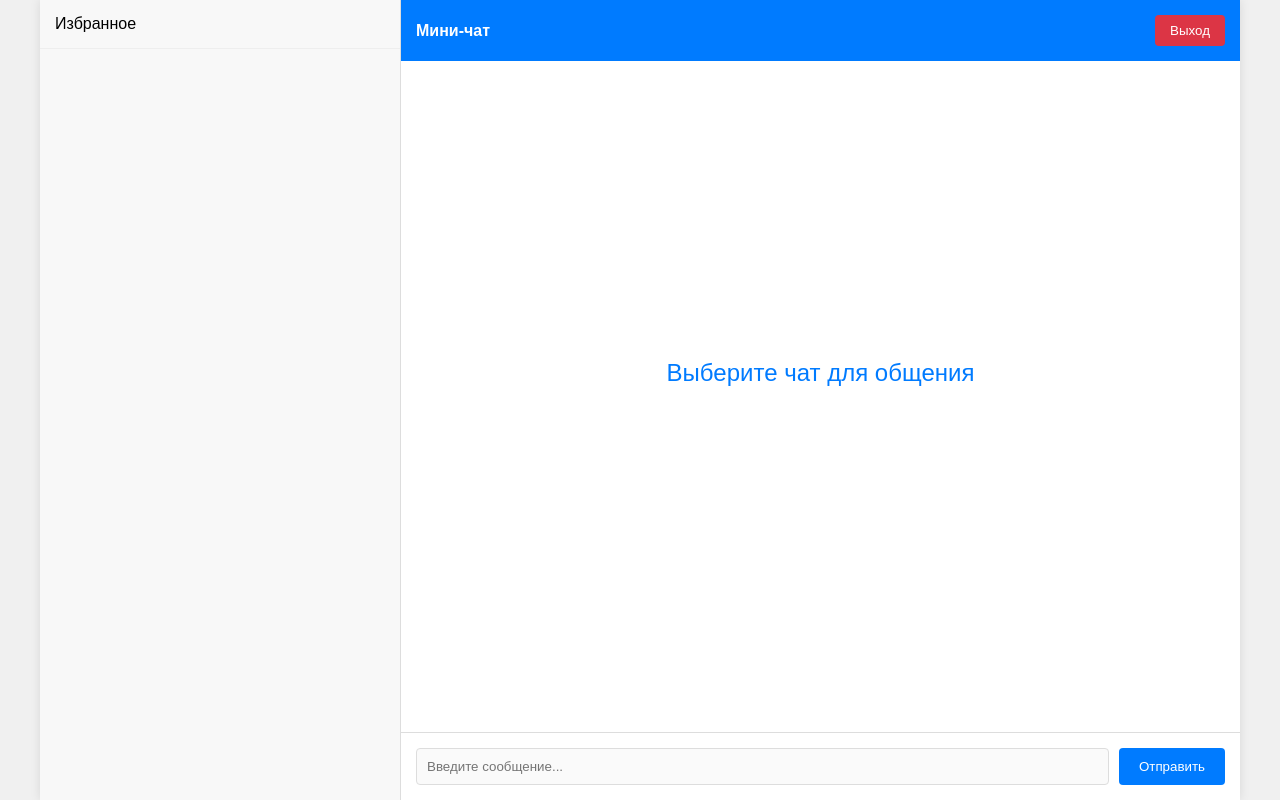
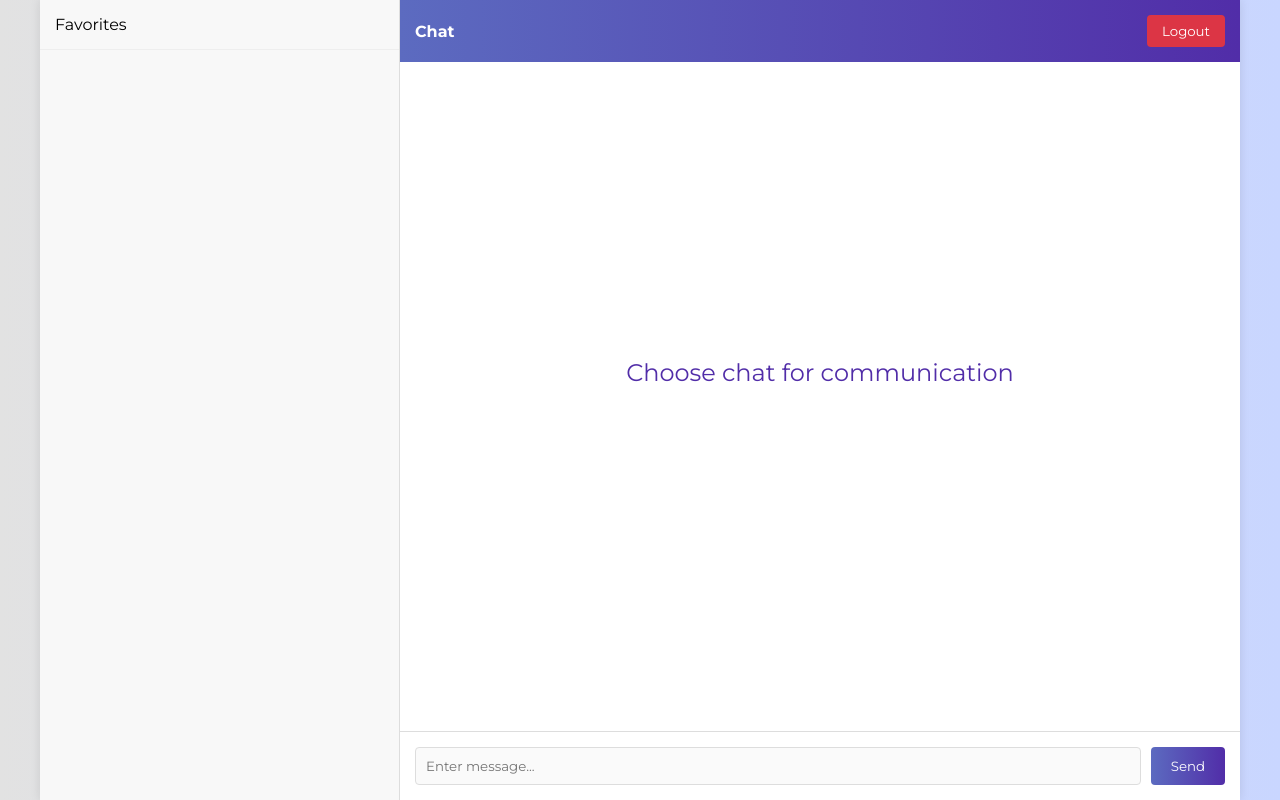
Before and after one commit to FranChesK0/simple-chat-app, a FastAPI app: template simple-chat-app/templates/chat.html in a window 1280 px wide. Run offline with FastAPI, Linux system fonts and the light colour scheme; the template is opened without the code that fills it, so the values that code supplies are empty.

Commit message:
update chat page

```diff
--- a/simple-chat-app/static/js/chat.js
+++ b/simple-chat-app/static/js/chat.js
@@ -1,9 +1,7 @@
-// Сохраняем текущий выбранный userId и WebSocket соединение
 let selectedUserId = null;
 let socket = null;
 let messagePollingInterval = null;
 
-// Функция выхода из аккаунта
 async function logout() {
     try {
         const response = await fetch('/auth/logout', {
@@ -14,17 +12,16 @@ async function logout() {
         if (response.ok) {
             window.location.href = '/auth';
         } else {
-            console.error('Ошибка при выходе');
+            console.error('Logout error');
         }
     } catch (error) {
-        console.error('Ошибка при выполнении запроса:', error);
+        console.error('Request error:', error);
     }
 }
 
-// Функция выбора пользователя
 async function selectUser(userId, userName, event) {
     selectedUserId = userId;
-    document.getElementById('chatHeader').innerHTML = `<span>Чат с ${userName}</span><button class="logout-button" id="logoutButton">Выход</button>`;
+    document.getElementById('chatHeader').innerHTML = `<span>Chat with ${userName}</span><button class="logout-button" id="logoutButton">Logout</button>`;
     document.getElementById('messageInput').disabled = false;
     document.getElementById('sendButton').disabled = false;
 
@@ -42,7 +39,6 @@ async function selectUser(userId, userName, event) {
     startMessagePolling(userId);
 }
 
-// Загрузка сообщений
 async function loadMessages(userId) {
     try {
         const response = await fetch(`/chat/messages/${userId}`);
@@ -53,17 +49,16 @@ async function loadMessages(userId) {
             createMessageElement(message.content, message.recipient_id)
         ).join('');
     } catch (error) {
-        console.error('Ошибка загрузки сообщений:', error);
+        console.error('Error while loading messages:', error);
     }
 }
 
-// Подключение WebSocket
 function connectWebSocket() {
     if (socket) socket.close();
 
     socket = new WebSocket(`wss://${window.location.host}/chat/ws/${selectedUserId}`);
 
-    socket.onopen = () => console.log('WebSocket соединение установлено');
+    socket.onopen = () => console.log('WebSocket connected');
 
     socket.onmessage = (event) => {
         const incomingMessage = JSON.parse(event.data);
@@ -72,10 +67,9 @@ function connectWebSocket() {
         }
     };
 
-    socket.onclose = () => console.log('WebSocket соединение закрыто');
+    socket.onclose = () => console.log('WebSocket connection closed');
 }
 
-// Отправка сообщения
 async function sendMessage() {
     const messageInput = document.getElementById('messageInput');
     const message = messageInput.value.trim();
@@ -94,61 +88,51 @@ async function sendMessage() {
             addMessage(message, selectedUserId);
             messageInput.value = '';
         } catch (error) {
-            console.error('Ошибка при отправке сообщения:', error);
+            console.error('Error while sending message:', error);
         }
     }
 }
 
-// Добавление сообщения в чат
 function addMessage(text, recipient_id) {
     const messagesContainer = document.getElementById('messages');
     messagesContainer.insertAdjacentHTML('beforeend', createMessageElement(text, recipient_id));
     messagesContainer.scrollTop = messagesContainer.scrollHeight;
 }
 
-// Создание HTML элемента сообщения
 function createMessageElement(text, recipient_id) {
     const userID = parseInt(selectedUserId, 10);
     const messageClass = userID === recipient_id ? 'my-message' : 'other-message';
     return `<div class="message ${messageClass}">${text}</div>`;
 }
 
-// Запуск опроса новых сообщений
 function startMessagePolling(userId) {
     clearInterval(messagePollingInterval);
     messagePollingInterval = setInterval(() => loadMessages(userId), 1000);
 }
 
-// Обработка нажатий на пользователя
 function addUserClickListeners() {
     document.querySelectorAll('.user-item').forEach(item => {
         item.onclick = event => selectUser(item.getAttribute('data-user-id'), item.textContent, event);
     });
 }
 
-// Первоначальная настройка событий нажатия на пользователей
 addUserClickListeners();
 
-// Обновление списка пользователей
 async function fetchUsers() {
     try {
         const response = await fetch('/auth/users');
         const users = await response.json();
         const userList = document.getElementById('userList');
 
-        // Очищаем текущий список пользователей
         userList.innerHTML = '';
 
-        // Создаем элемент "Избранное" для текущего пользователя
         const favoriteElement = document.createElement('div');
         favoriteElement.classList.add('user-item');
         favoriteElement.setAttribute('data-user-id', currentUserId);
-        favoriteElement.textContent = 'Избранное';
+        favoriteElement.textContent = 'Favorites';
 
-        // Добавляем "Избранное" в начало списка
         userList.appendChild(favoriteElement);
 
-        // Генерация списка остальных пользователей
         users.forEach(user => {
             if (user.id !== currentUserId) {
                 const userElement = document.createElement('div');
@@ -159,18 +143,16 @@ async function fetchUsers() {
             }
         });
 
-        // Повторно добавляем обработчики событий для каждого пользователя
         addUserClickListeners();
     } catch (error) {
-        console.error('Ошибка при загрузке списка пользователей:', error);
+        console.error('Error while loading user list:', error);
     }
 }
 
 
 document.addEventListener('DOMContentLoaded', fetchUsers);
-setInterval(fetchUsers, 10000); // Обновление каждые 10 секунд
+setInterval(fetchUsers, 10000);
 
-// Обработчики для кнопки отправки и ввода сообщения
 document.getElementById('sendButton').onclick = sendMessage;
 
 document.getElementById('messageInput').onkeypress = async (e) => {
--- a/simple-chat-app/static/styles/chat.css
+++ b/simple-chat-app/static/styles/chat.css
@@ -1,9 +1,18 @@
-body, html {
-    font-family: Arial, sans-serif;
+@import url('https://fonts.googleapis.com/css2?family=Montserrat:wght@300;400;500;600;700&display=swap');
+
+* {
+    margin: 0;
+    padding: 0;
+    box-sizing: border-box;
+    font-family: 'Montserrat', sans-serif;
+}
+
+body {
     margin: 0;
     padding: 0;
     height: 100%;
-    background-color: #f0f0f0;
+    background-color: #c9d6ff;
+    background: linear-gradient(to right, #e2e2e2, #c9d6ff);
 }
 
 .chat-container {
@@ -41,7 +50,8 @@ body, html {
 
 .chat-header {
     padding: 15px;
-    background-color: #007bff;
+    background-color: #512da8;
+    background: linear-gradient(to right, #5c6bc0, #512da8);
     color: white;
     font-weight: bold;
     display: flex;
@@ -105,7 +115,8 @@ body, html {
 
 .input-area button {
     padding: 10px 20px;
-    background-color: #007bff;
+    background-color: #512da8;
+    background: linear-gradient(to right, #5c6bc0, #512da8);
     color: white;
     border: none;
     border-radius: 4px;
@@ -114,24 +125,24 @@ body, html {
 }
 
 .input-area button:hover {
-    background-color: #0056b3;
+    background-color: #512da8;
 }
 
 .welcome-message {
     font-size: 24px;
-    color: #007bff;
+    color: #512da8;
     text-align: center;
     animation: bounce 2s infinite;
 }
 
 .my-message {
-    background-color: #e0ffe0; /* Зеленый фон для ваших сообщений */
-    text-align: right; /* Выравнивание текста по правому краю */
+    background-color: #e0ffe0;
+    text-align: right;
 }
 
 .other-message {
-    background-color: #f0f0f0; /* Серый фон для сообщений других пользователей */
-    text-align: left; /* Выравнивание текста по левому краю */
+    background-color: #f0f0f0;
+    text-align: left;
 }
 
 @keyframes bounce {
--- a/simple-chat-app/templates/chat.html
+++ b/simple-chat-app/templates/chat.html
@@ -3,15 +3,14 @@
 <head>
     <meta charset="UTF-8">
     <meta name="viewport" content="width=device-width, initial-scale=1.0">
-    <title>Мини-чат</title>
     <link rel="stylesheet" type="text/css" href="/static/styles/chat.css">
+    <title>Chat</title>
 </head>
 <body>
 <div class="chat-container">
     <div class="user-list" id="userList">
-        <!-- Добавляем фиксированный элемент "Избранное" -->
         <div class="user-item" data-user-id="{{ user.id }}">
-            Избранное
+            Favorites
         </div>
         {% for chat in users_all %}
             {% if chat.id != user.id %}
@@ -23,15 +22,15 @@
     </div>
     <div class="chat-area">
         <div class="chat-header" id="chatHeader">
-            <span>Мини-чат</span>
-            <button class="logout-button" id="logoutButton" onclick="logout()">Выход</button>
+            <span>Chat</span>
+            <button class="logout-button" id="logoutButton" onclick="logout()">Logout</button>
         </div>
         <div class="messages" id="messages">
-            <div class="welcome-message">Выберите чат для общения</div>
+            <div class="welcome-message">Choose chat for communication</div>
         </div>
         <div class="input-area">
-            <input type="text" id="messageInput" placeholder="Введите сообщение..." disabled>
-            <button id="sendButton" disabled>Отправить</button>
+            <input type="text" id="messageInput" placeholder="Enter message..." disabled>
+            <button id="sendButton" disabled>Send</button>
         </div>
     </div>
 </div>
```
